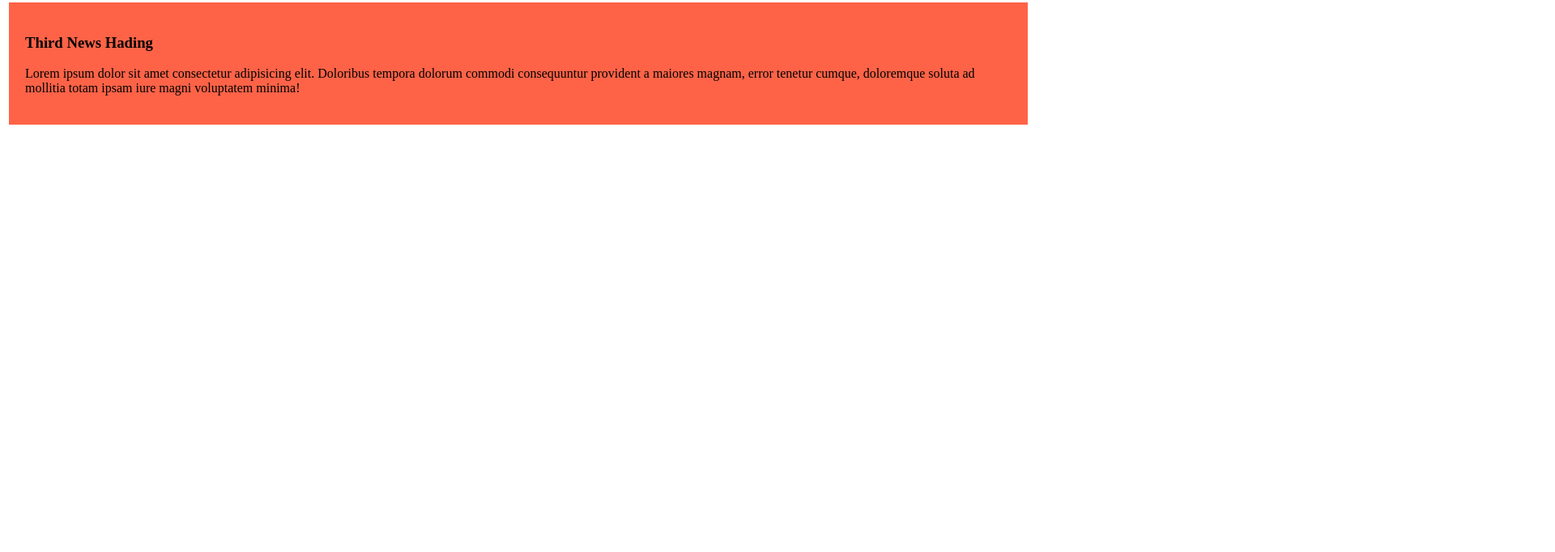
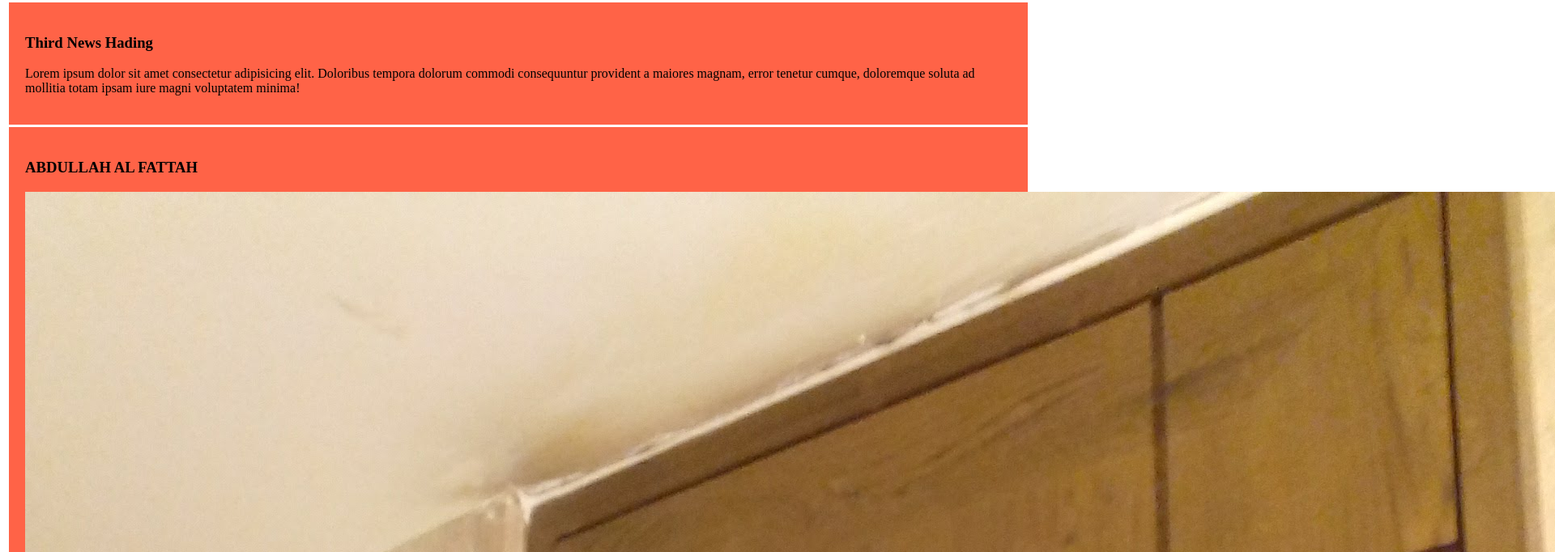
Before and after one commit to ABDULLAH-AL-FATTAH/my-third-github-repo, a plain HTML site: page index.html in a window 1280 px wide. Shown: the part 314-996 px from the top of the page at 81% size, 1920 px wide, since content can reach past the window. Before the commit the page ends 800 px from the top, so only its background shows below. Drawn offline with Linux system fonts and the light colour scheme.

Commit message:
image added

```diff
--- a/index.html
+++ b/index.html
@@ -19,6 +19,9 @@
         <h3>Third News Hading</h3>
         <p>Lorem ipsum dolor sit amet consectetur adipisicing elit. Doloribus tempora dolorum commodi consequuntur provident a maiores magnam, error tenetur cumque, doloremque soluta ad mollitia totam ipsam iure magni voluptatem minima!</p>
     </div>
-
+    <div>
+        <h3>ABDULLAH AL FATTAH</h3>
+        <img src="images/abdullahalfattah.jpg" alt="ABDULLAH AL FATTAH">
+    </div>
 </body>
 </html>
```
Also changed, not shown: images/abdullahalfattah.jpg (added).
